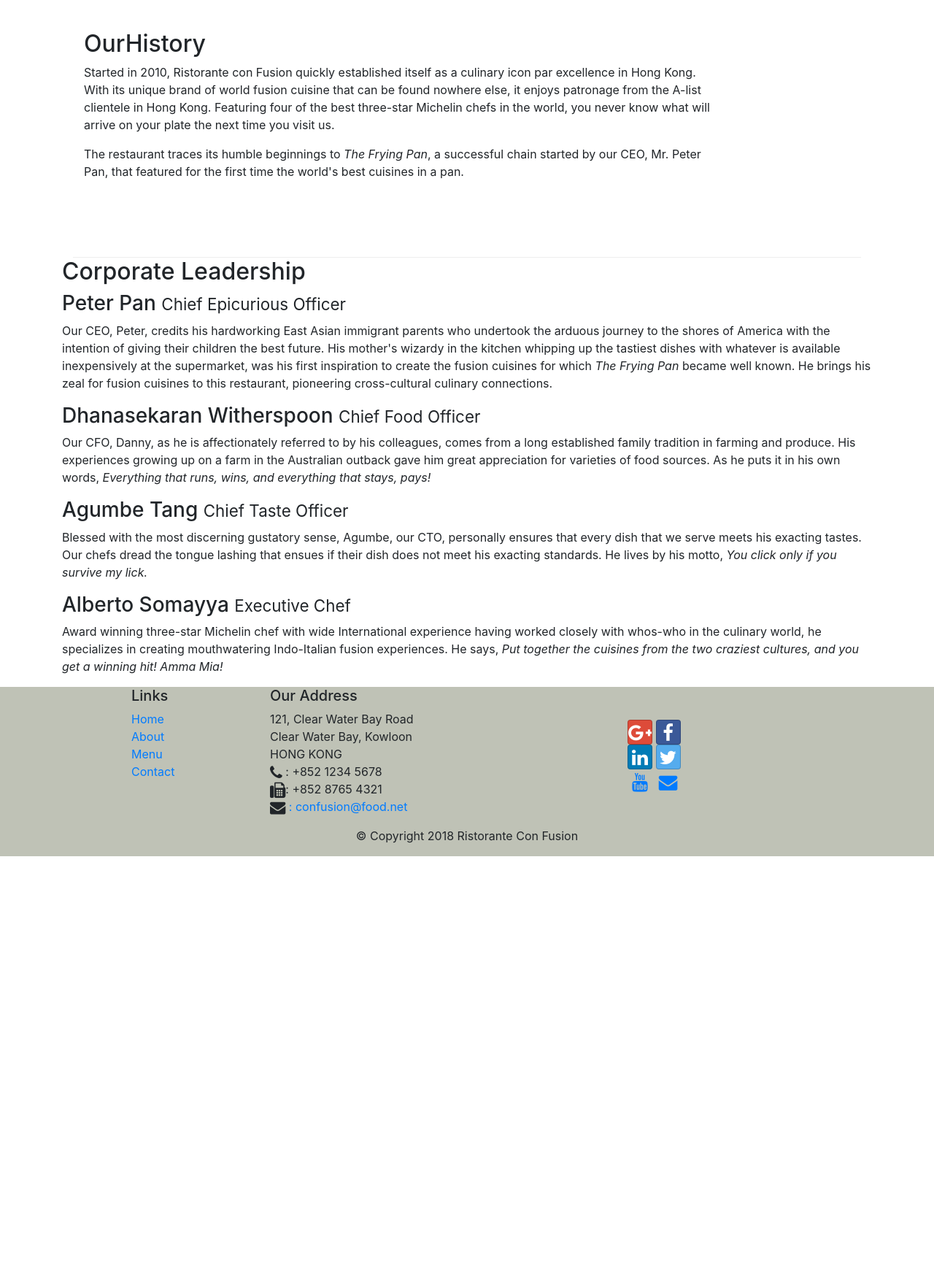
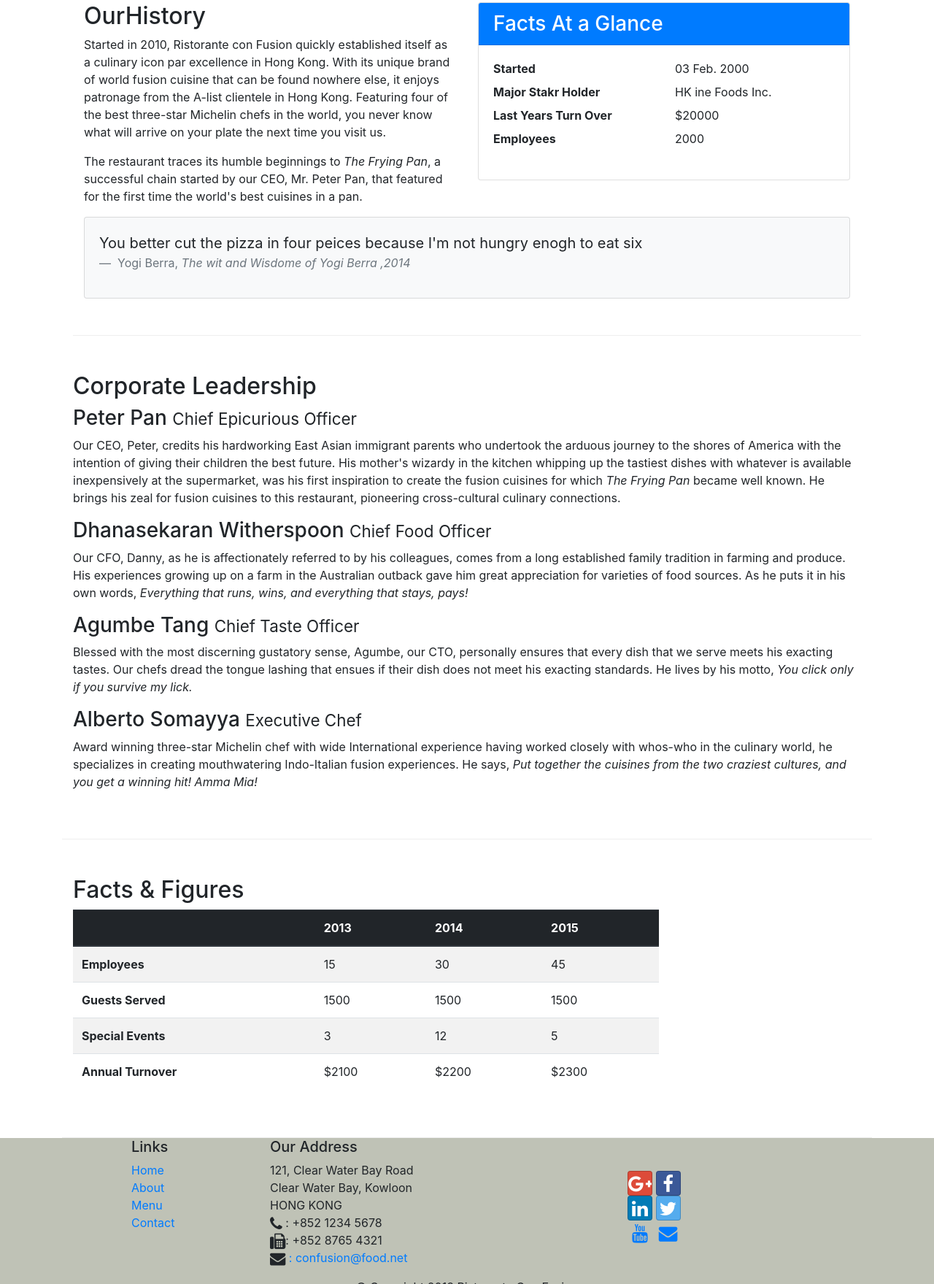
Before and after one commit to krishnapatel108/Confusion, a website: page aboutus.html in a window 1280 px wide. Shown: the part 488-2247 px from the top of the page at 73% size. Before the commit the page ends 1661 px from the top, so only its background shows below. Drawn offline with nearby package versions, Linux system fonts and the light colour scheme.

Commit message:
Table and Card Added

```diff
--- a/aboutus.html
+++ b/aboutus.html
@@ -79,20 +79,54 @@
         </div>
 
         <div  class="container">
-            <div class="row row-content align-items-center ">
-                <div class="col-6 col-sm-10">
+            <div class="row row-content  ">
+                <div class="col-6 col-sm-6">
 
                     <h2>OurHistory</h2>
                     <p >Started in 2010, Ristorante con Fusion quickly established itself as a culinary icon par excellence in Hong Kong. With its unique brand of world fusion cuisine that can be found nowhere else, it enjoys patronage from the A-list clientele in Hong Kong.  Featuring four of the best three-star Michelin chefs in the world, you never know what will arrive on your plate the next time you visit us.</p>
                     <p>The restaurant traces its humble beginnings to <em>The Frying Pan</em>, a successful chain started by our CEO, Mr. Peter Pan, that featured for the first time the world's best cuisines in a pan.</p>
 
-                </div> </div>
-            <div>
+                </div>
+
+            <div class="col-sm">
+                <div class="card">
+                    <h3 class="card-header bg-primary text-white">Facts At a Glance </h3>
+                    <div Class="card-body">
+                        <dl class="row">
+                            <dt class="col-6">Started</dt>
+                            <dd class="col-6">03 Feb. 2000</dd>
+                            <dt class="col-6">Major Stakr Holder</dt>
+                            <dd class="col-6">HK ine Foods Inc.</dd>
+                            <dt class="col-6">Last Years Turn Over  </dt>
+                            <dd class="col-6">$20000</dd>
+                            <dt class="col-6">Employees</dt>
+                            <dd class="col-6">2000</dd>
+
+
+                        </dl>
+                    </div>
+                </div>
+
             </div>
+            <div class="col-12">
+                <div class="card card-body bg-light">
+                    <blockquote class="blockquote">
+                        <p class="mb-0">You better cut the pizza in four peices because I'm not hungry enogh to eat six</p>
+                        <footer class="blockquote-footer">
+                            Yogi Berra,
+                            <cite title="source Titke">The wit and Wisdome
+                                of Yogi Berra ,2014
+                            </cite>
+                        </footer>
+                    </blockquote>
+                </div>
+
+            </div>
+        </div>
         </div>
 
 
-        <div class="row">
+        <div class="row row-content">
             <div class="col-12  .d-none .d-md-block .d-xl-none .d-xxl-none ">
                 <div>
                     <h2>Corporate Leadership</h2>
@@ -107,6 +141,60 @@
 
                 </div>
              </div>
+       </div>
+
+
+
+
+         <div class="row row-content">
+
+        <div class="col-12 col-sm-9">
+            <h2> Facts &amp; Figures</h2>
+            <div class="table-responsive">
+                <table class="table table-striped">
+                    <thead class="thead-dark">
+                        <tr>
+                            <th>&nbsp;</th>
+                            <th>2013</th>
+                            <th>2014</th>
+                            <th>2015</th>
+                        </tr>
+                    </thead>
+                    <tbody>
+                        <tr>
+                            <th>Employees</th>
+                            <td>15</td>
+                            <td>30</td>
+                            <td>45</td>
+                        </tr>
+                        <tr>
+                            <th>Guests Served</th>
+                            <td>1500</td>
+                            <td>1500</td>
+                            <td>1500</td>
+                        </tr>
+                        <tr>
+                            <th>Special Events</th>
+                            <td>3</td>
+                            <td>12</td>
+                            <td>5</td>
+                        </tr>
+                        <tr>
+                            <th>Annual Turnover</th>
+                            <td>$2100</td>
+                            <td>$2200</td>
+                            <td>$2300</td>
+
+                        </tr>
+                    </tbody>
+                </table>
+            </div>
+
+        </div>
+        <div class="col-12 col-sm-3">
+
+        </div>
+
        </div>
 
     </div>
```
